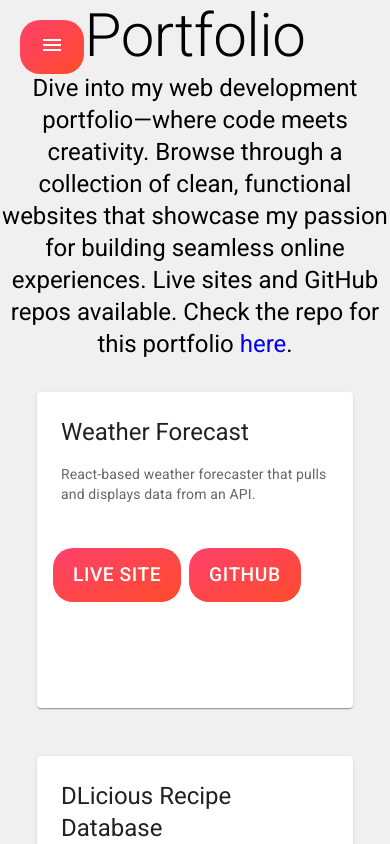
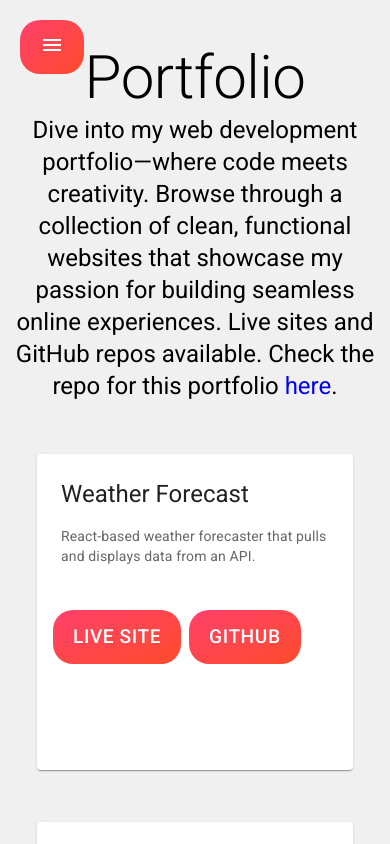
Before and after one commit to Korjubzot/react-portfolio, a React (Create React App) app: page /portfolio in a window 390 px wide. Shown: the top 844 px of the page. Built offline with nearby package versions, Linux system fonts and the light colour scheme.

Commit message:
Adjusted overall styling

```diff
--- a/src/App.css
+++ b/src/App.css
@@ -8,6 +8,5 @@ html {
   padding: 0;
   height: 100%;
   width: 100%;
-  overflow: hidden;
   background-color: #f0f0f0;
 }
--- a/src/components/blog/blog.css
+++ b/src/components/blog/blog.css
@@ -2,6 +2,7 @@
   display: flex;
   justify-content: center;
   align-items: center;
+  text-align: center;
   margin: auto;
   height: 100vh;
 }
@@ -10,5 +11,6 @@
   display: flex;
   flex-direction: column;
   justify-content: center;
+  text-align: center;
   align-items: center;
 }
--- a/src/components/portfolio/portfolio.css
+++ b/src/components/portfolio/portfolio.css
@@ -1,26 +1,47 @@
 .container {
   display: flex;
   flex-direction: column;
-  justify-content: center;
   align-items: center;
-  min-height: 100vh;
+  padding: 20px;
+  max-width: 1200px;
+  margin: auto;
 }
 
 .cards-container {
   display: flex;
   flex-wrap: wrap;
   justify-content: center;
-  gap: 16px;
+  gap: 20px;
+  margin-top: 20px;
 }
 
 .card {
-  height: auto;
+  flex: 1 0 300px; /* flex-grow | flex-shrink | flex-basis */
+  max-width: 300px;
+  box-shadow: 0 4px 8px 0 rgba(0, 0, 0, 0.2);
+  transition: 0.3s;
+  border-radius: 5px;
 }
 
-@media screen and (max-width: 600px) {
+.card:hover {
+  box-shadow: 0 8px 16px 0 rgba(0, 0, 0, 0.2);
+}
+
+@media (max-width: 768px) {
+  .container {
+    padding: 10px;
+  }
+
   .cards-container {
     flex-direction: column;
-    overflow-x: auto;
-    overflow-y: auto;
+    align-items: center;
+  }
+
+  .card {
+    max-width: 100%;
+  }
+
+  .MuiTypography-h2 {
+    margin-top: 40px;
   }
 }
--- a/src/components/portfolio/portfolio.js
+++ b/src/components/portfolio/portfolio.js
@@ -34,9 +34,10 @@ const cardData = [
 function Portfolio() {
   return (
     <div className="container">
-      <Typography variant="h2" color="inherit" noWrap>
+      <Typography variant="h2" mt={4} color="inherit" noWrap>
         Portfolio
       </Typography>
+      {/* TODO slightly increase the mt value for mobile devices */}
       <Typography
         variant="h5"
         align="center"
```
